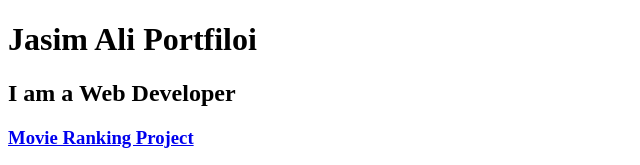
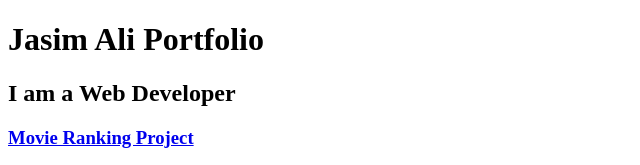
Before and after one commit to ja5im/html-portfolio, a plain HTML site: page index.html in a window 1280 px wide. Shown: the top 165 px of the page, 0-640 px from the left. Drawn offline with Linux system fonts and the light colour scheme.

Commit message:
Update index.html

```diff
--- a/index.html
+++ b/index.html
@@ -7,7 +7,7 @@
     <title>My Website</title>
  </head>
  <body>
-    <h1>Jasim Ali Portfiloi</h1>
+    <h1>Jasim Ali Portfolio</h1>
     <h2>I am a Web Developer</h2>
     <a href="./public/favourite-movies.html"><h3>Movie Ranking Project</h3></a>
     <img src="./assets/images/favourite-movies.png" alt="movie ranking project image" height="200">
```
